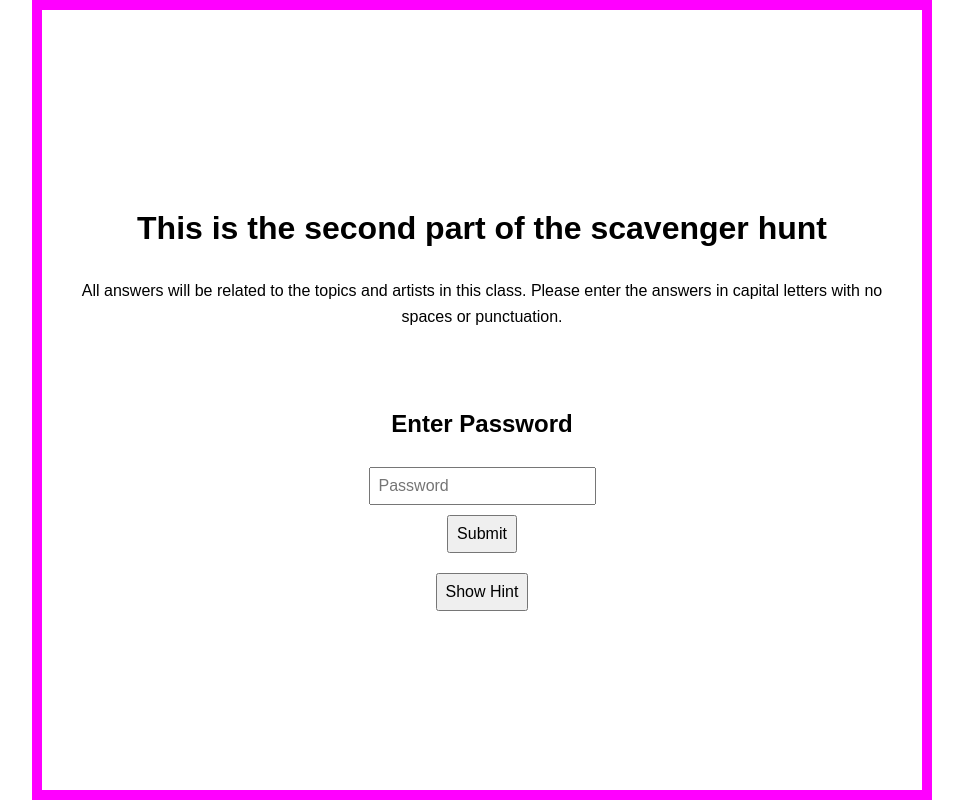
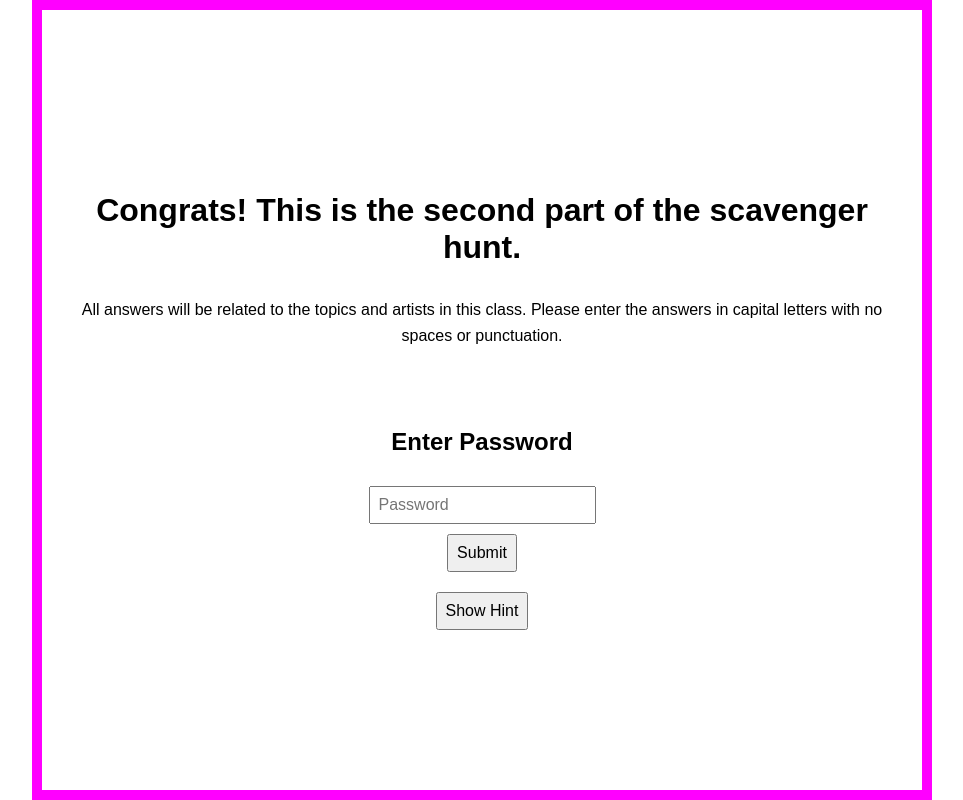
Before and after one commit to Angelina1391/Angelina1391.github.io, a plain HTML site: page part2.html in a window 1280 px wide. Shown: the whole page, without its empty margins (158-1121 px from the left). Drawn offline with Linux system fonts and the light colour scheme.

Commit message:
Update part2.html

```diff
--- a/part2.html
+++ b/part2.html
@@ -60,7 +60,7 @@
 </head>
 <body>
   <div class="border-container">
-    <h1>This is the second part of the scavenger hunt</h1>
+    <h1>Congrats! This is the second part of the scavenger hunt.</h1>
 
     <div id="intro">
       <p>All answers will be related to the topics and artists in this class. Please enter the answers in capital letters with no spaces or punctuation.
```
